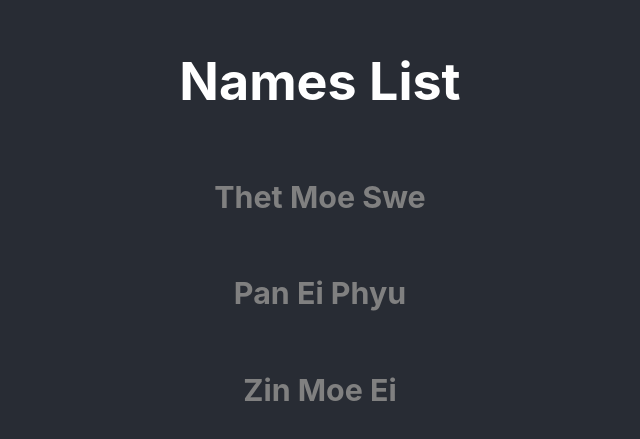
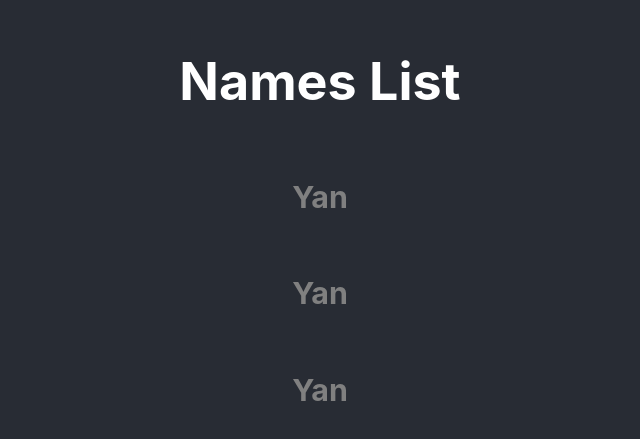
Before and after one commit to yankyaw-moe/react-notes, a React (Create React App) app: page / in a window 1280 px wide. Shown: the part 173-612 px from the top of the page, without its empty margins (320-960 px from the left). Built offline with nearby package versions, Linux system fonts and the light colour scheme.

Commit message:
Reusable Components

```diff
--- a/src/App.js
+++ b/src/App.js
@@ -1,14 +1,15 @@
 import "./App.scss";
 import React from "react";
+import NameTag from "./components/nameTag";
 
 function App() {
   return (
     <div className="App">
       <header className="App-header">
         <h1>Names List</h1>
-        <h3 className="name">Thet Moe Swe</h3>
-        <h3 className="name">Pan Ei Phyu</h3>
-        <h3 className="name">Zin Moe Ei</h3>
+        <NameTag></NameTag>
+        <NameTag></NameTag>
+        <NameTag></NameTag>
       </header>
     </div>
   );
--- /dev/null
+++ b/src/components/nameTag.js
@@ -0,0 +1,7 @@
+import React from "react";
+
+function nameTag() {
+  return <h3 className="name">Yan</h3>;
+}
+
+export default nameTag;
```
